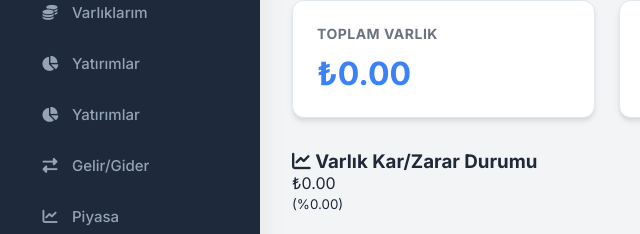
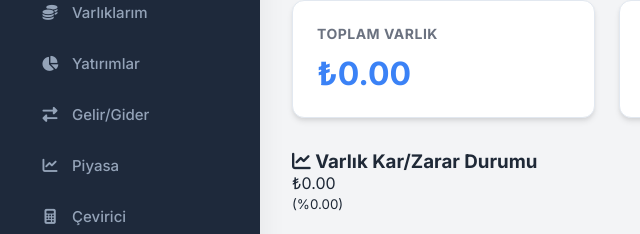
Before and after one commit to mugeankay-dotcom/finans-takip, a plain HTML site: page index.html in a window 1280 px wide. Shown: the part 152-386 px from the top of the page, 0-640 px from the left. Drawn offline with Linux system fonts and the light colour scheme.

Commit message:
Add files via upload

```diff
--- a/index.html
+++ b/index.html
@@ -25,8 +25,7 @@
                     <span>Varlıklarım</span></button>
                 <button class="nav-btn" onclick="showTab('investments')"><i class="fas fa-chart-pie"></i>
                     <span>Yatırımlar</span></button>
-                <button class="nav-btn" onclick="showTab('investments')"><i class="fas fa-chart-pie"></i>
-                    <span>Yatırımlar</span></button>
+
                 <button class="nav-btn" onclick="showTab('transactions')"><i class="fas fa-exchange-alt"></i>
                     <span>Gelir/Gider</span></button>
                 <button class="nav-btn" onclick="showTab('market')"><i class="fas fa-chart-line"></i>
```
